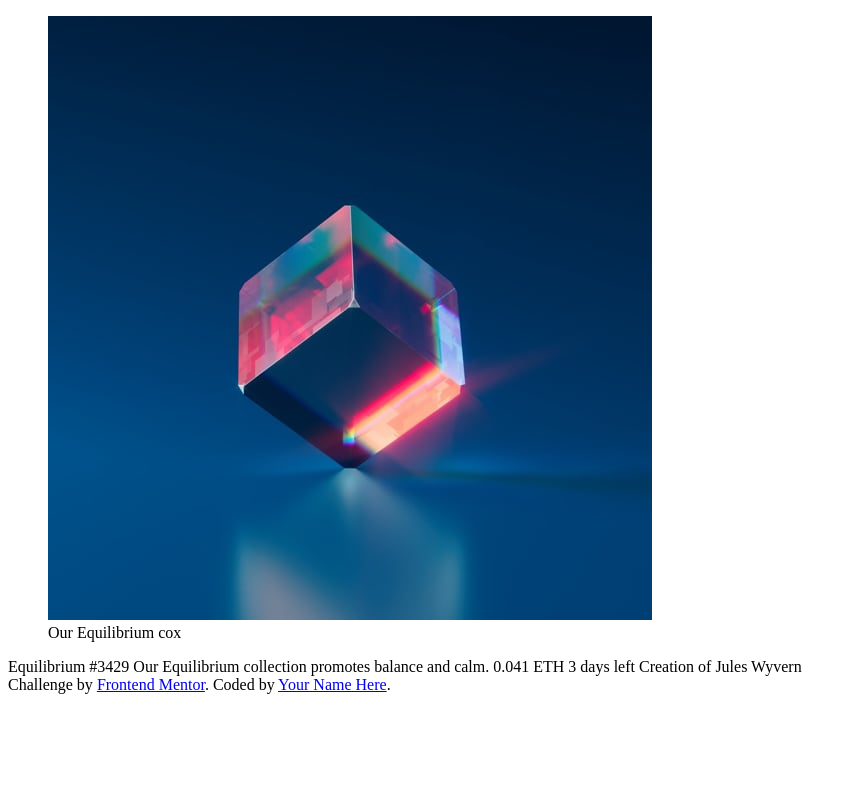
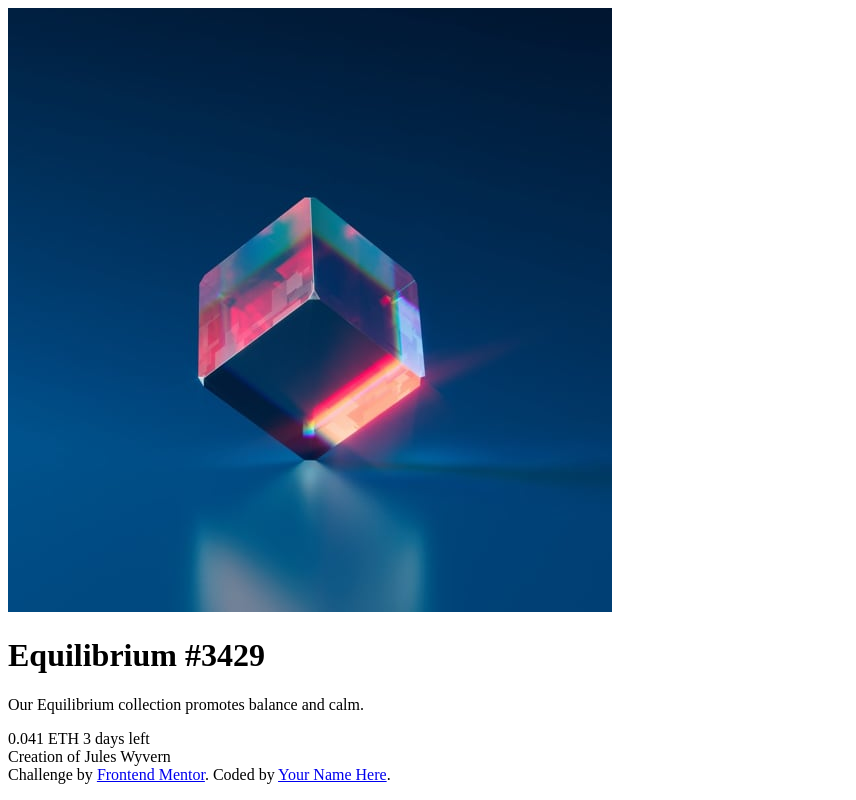
Before and after one commit to caiolucasprogramador/nft-preview-card-component, a plain HTML site: page index.html in a window 1280 px wide. Shown: the whole page, without its empty margins (0-856 px from the left). Drawn offline with Linux system fonts and the light colour scheme.

Commit message:
Fix HTML structure and code comments

```diff
--- a/index.html
+++ b/index.html
@@ -12,17 +12,21 @@
 <body>
   <main>
     <!-- Image-Equilibrium -->
+     <img src = 'images/image-equilibrium.jpg' alt = "Imagem de um cubo">
 
-    <figure>
-      <img src = 'images/image-equilibrium.jpg' alt = "Imagem de um cubo">
-      <figcaption> Our Equilibrium cox</figcaption>
-    </figure>
+    <!-- Card Title -->
+    <h1>Equilibrium #3429</h1>
 
-    Equilibrium #3429
-    Our Equilibrium collection promotes balance and calm.
-    0.041 ETH
-    3 days left
+    <!-- Card Description -->
+    <p>Our Equilibrium collection promotes balance and calm.</p>
 
+    <!-- Price and Time -->
+    <div>
+      0.041 ETH
+      3 days left
+    </div>
+
+    <!-- Creator -->
     Creation of Jules Wyvern
   </main>
 
```
